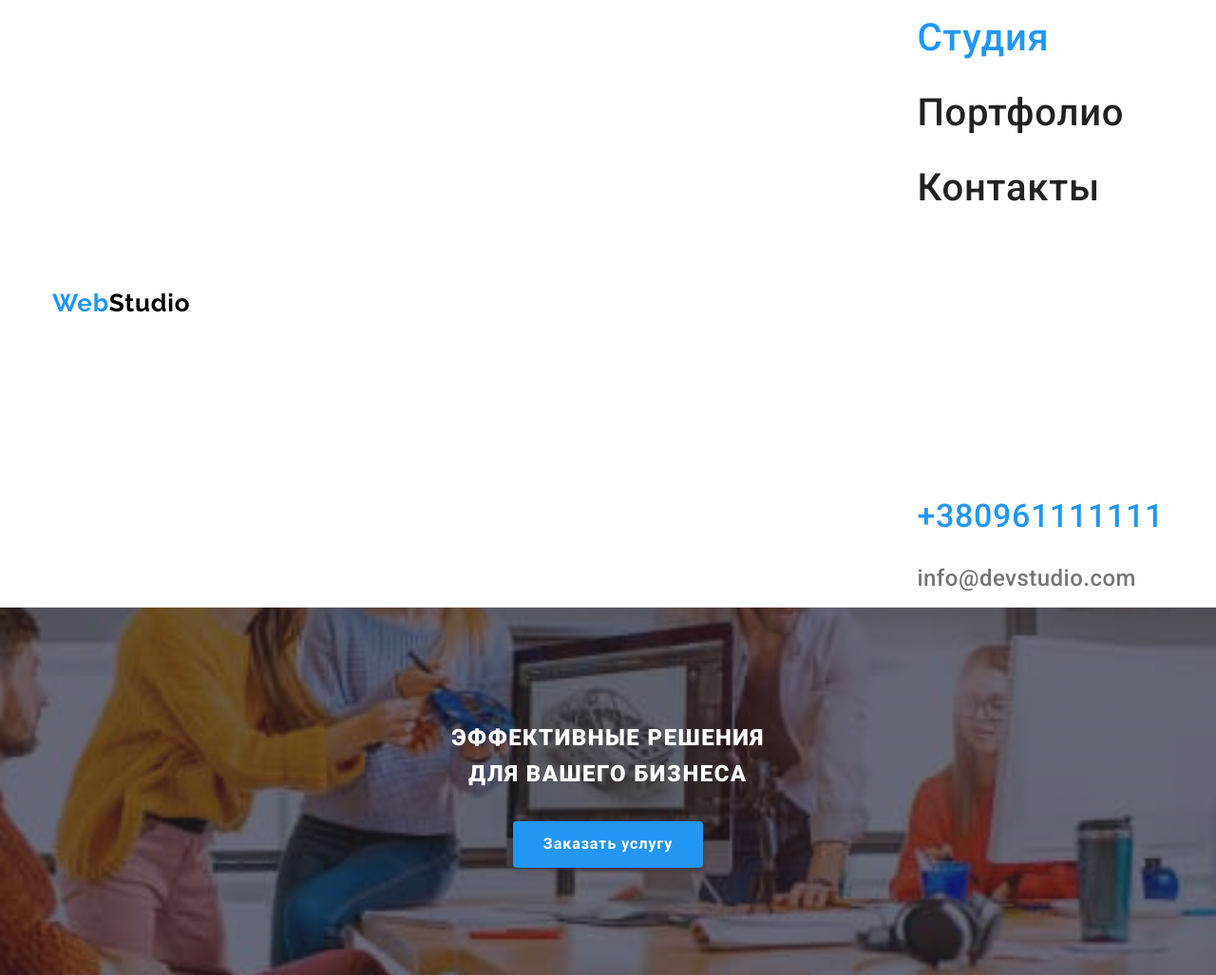
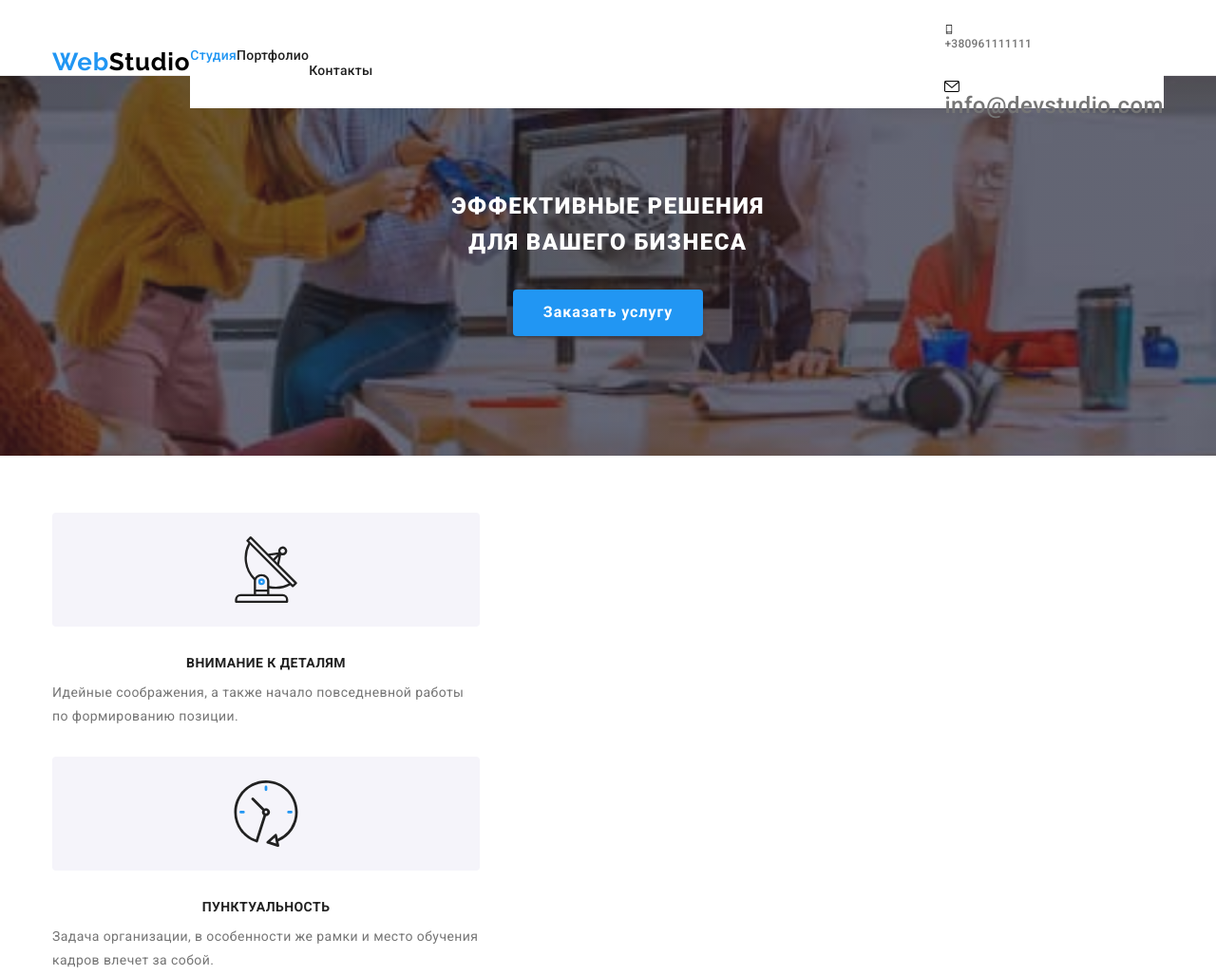
Before and after one commit to KorotkayaNastuha/goit-markup-hw-08, a plain HTML site: page index.html in a window 1280 px wide. Shown: the top 1027 px of the page at 95% size. Drawn offline with nearby package versions, Linux system fonts and the light colour scheme.

Commit message:
tabletka

```diff
--- a/sass/components/_modal.scss
+++ b/sass/components/_modal.scss
@@ -9,14 +9,12 @@
 
     background: $bgr-color;
 
-    transform: translate(-50%, -115%);
+    transform: translate(-50%, -90%);
     box-shadow: 0px 1px 3px rgba(0, 0, 0, 0.12), 0px 1px 1px rgba(0, 0, 0, 0.14), 0px 2px 1px rgba(0, 0, 0, 0.2);
     border-radius: 4px;
 
-    @media screen and (max-wight:450px) {
+    @media screen and(max-width:450px) {
         width: 450px;
-
-
     }
 
     &__close {
--- a/sass/components/_page-header.scss
+++ b/sass/components/_page-header.scss
@@ -2,13 +2,23 @@
     padding-top: 16px;
     padding-bottom: 16px;
     border-bottom: 1px solid #ECECEC;
-    position: relative;
+
+
+    @media screen and (min-width: 768px) {
+            padding-top: 26px;
+            padding-bottom: 26px;
+            height: 80px;
+        }
 
 }
 .page-header__nav{
     display: flex;
     align-items: center;
     justify-content: space-between;
+
+    @media screen and (min-width: 768px){
+        position: relative;
+    }
 
 }
 
@@ -55,9 +65,28 @@
         padding-left: 40px;
         padding-top: 48px;
     }
+        @media screen and (min-width: 768px){
+            position: relative;
+            display: flex;
+            width: 100%;
+            height: 80px;
+            transform: translateY(10%);
+
+            align-items: center;
+            justify-content: space-between;
+        }
 
 }
+.site-nav{
+    @media screen and (min-width: 768px){
+    display: flex;
 
+
+        align-items: center;
+        padding: 0;
+        margin: 0;
+}
+}
 .site-nav__item {
 
     font-family: 'Roboto';
@@ -75,6 +104,14 @@
         color: #2196F3;
         fill: currentColor;
     }
+        @media screen and (min-width: 768px){
+            font-weight: 500;
+            font-size: 14px;
+            line-height: 16px;
+            letter-spacing: 0.02em;
+
+            color: #212121;
+        }
 
 
 }
@@ -90,10 +127,16 @@
 }
 .site-nav__contact{
     display: block;
-
+    @media screen and (min-width: 768px){
+        flex-direction: column;
+    }
 }
 .site-nav__contact>svg {
     display: none;
+    @media screen and (min-width: 768px){
+        display: block;
+    }
+
 }
 .site-nav__tel {
 
@@ -104,9 +147,21 @@
     line-height: 40px;
     letter-spacing: 0.02em;
     text-decoration: none;
-    flex-direction: column;
+
     padding-top: 302px;
     color: #2196F3;
+    @media screen and (min-width: 768px){
+        padding: 0;
+        justify-content: flex-end;
+        font-weight: 500;
+        font-size: 12px;
+        line-height: 14px;
+
+
+        letter-spacing: 0.02em;
+
+        color: #757575;
+    }
 }
 .site-nav__email{
     font-family: 'Roboto';
```
Also changed, not shown: css/main.css, css/main.min.css, 2 other files. Lines whose indentation alone changed are shown as unchanged.
